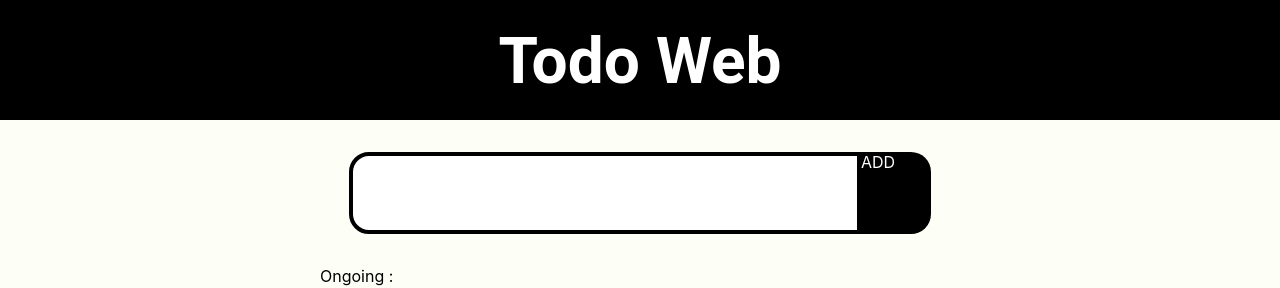
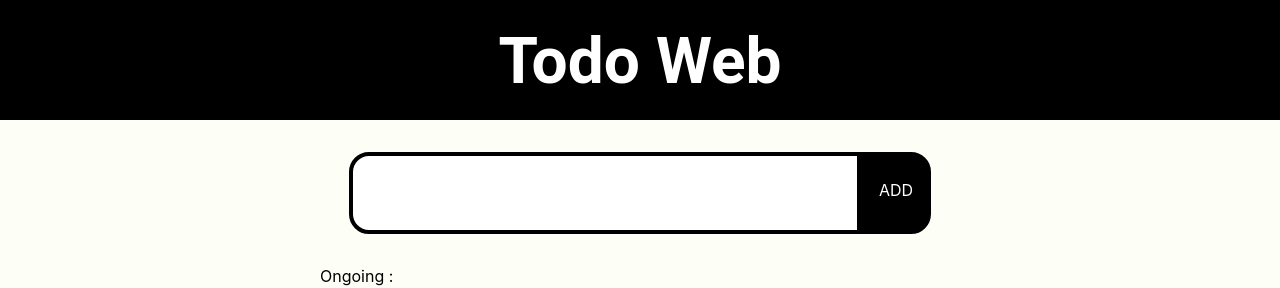
Before and after one commit to anuraq/todo-redux, a Next.js app: page / in a window 1280 px wide. Shown: the top 288 px of the page. Built offline with nearby package versions, Linux system fonts and the light colour scheme.

Commit message:
modified button ui

```diff
--- a/component/AddTodo/AddTodo.module.css
+++ b/component/AddTodo/AddTodo.module.css
@@ -18,6 +18,18 @@
     background-color: black;
     height: 82px;
     border-radius: 0 20px 20px 0;
+    padding: 24px 13px;
+    text-align: center;
+    text-decoration: none;
+    display: inline-block;
+    border: 4px solid black;
     width: 70px;
     color: white;
 }
+
+.addBtn:active {
+    background-color: white;
+    color: black;
+    border: 4px solid black;
+    border-left-style: none;
+}
```
